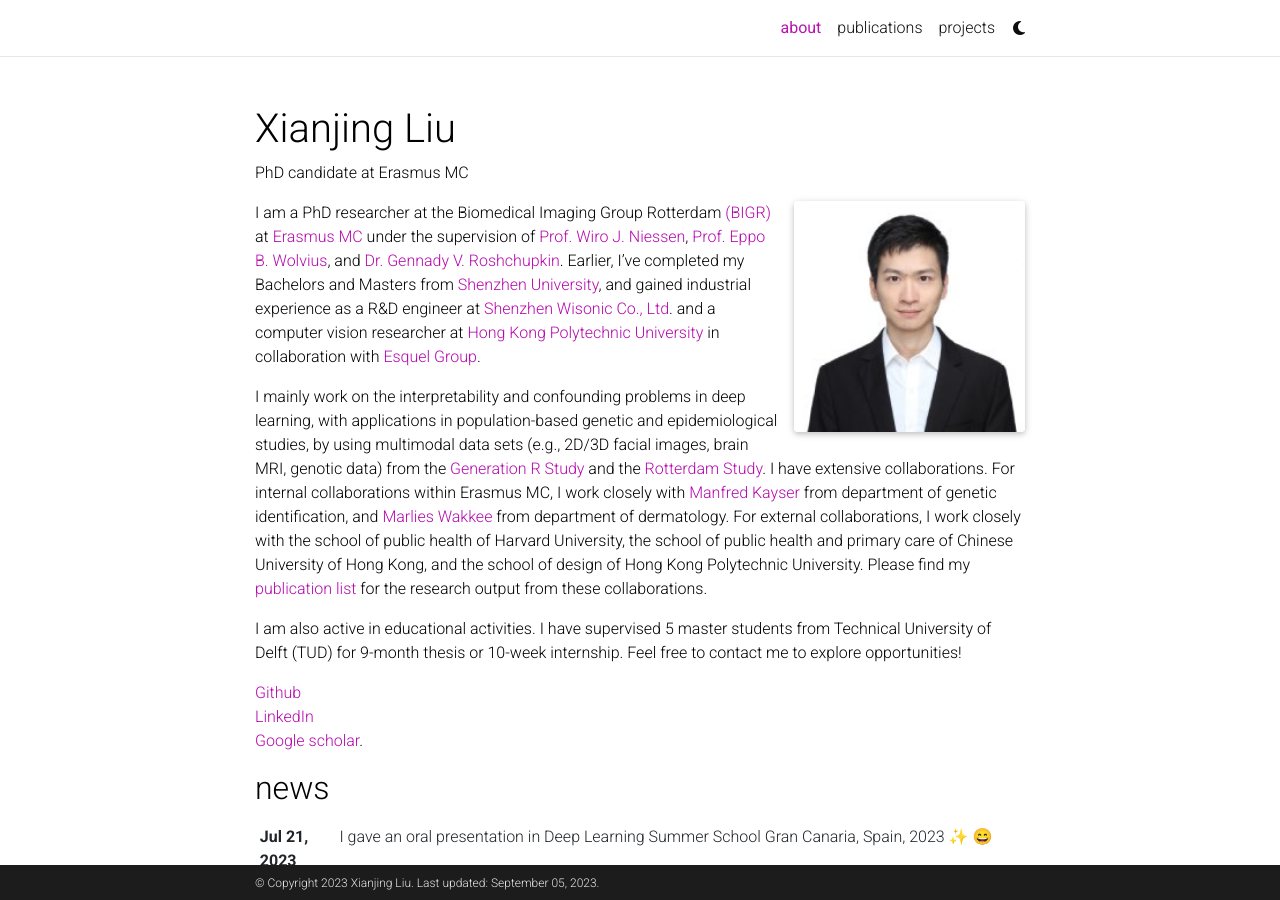
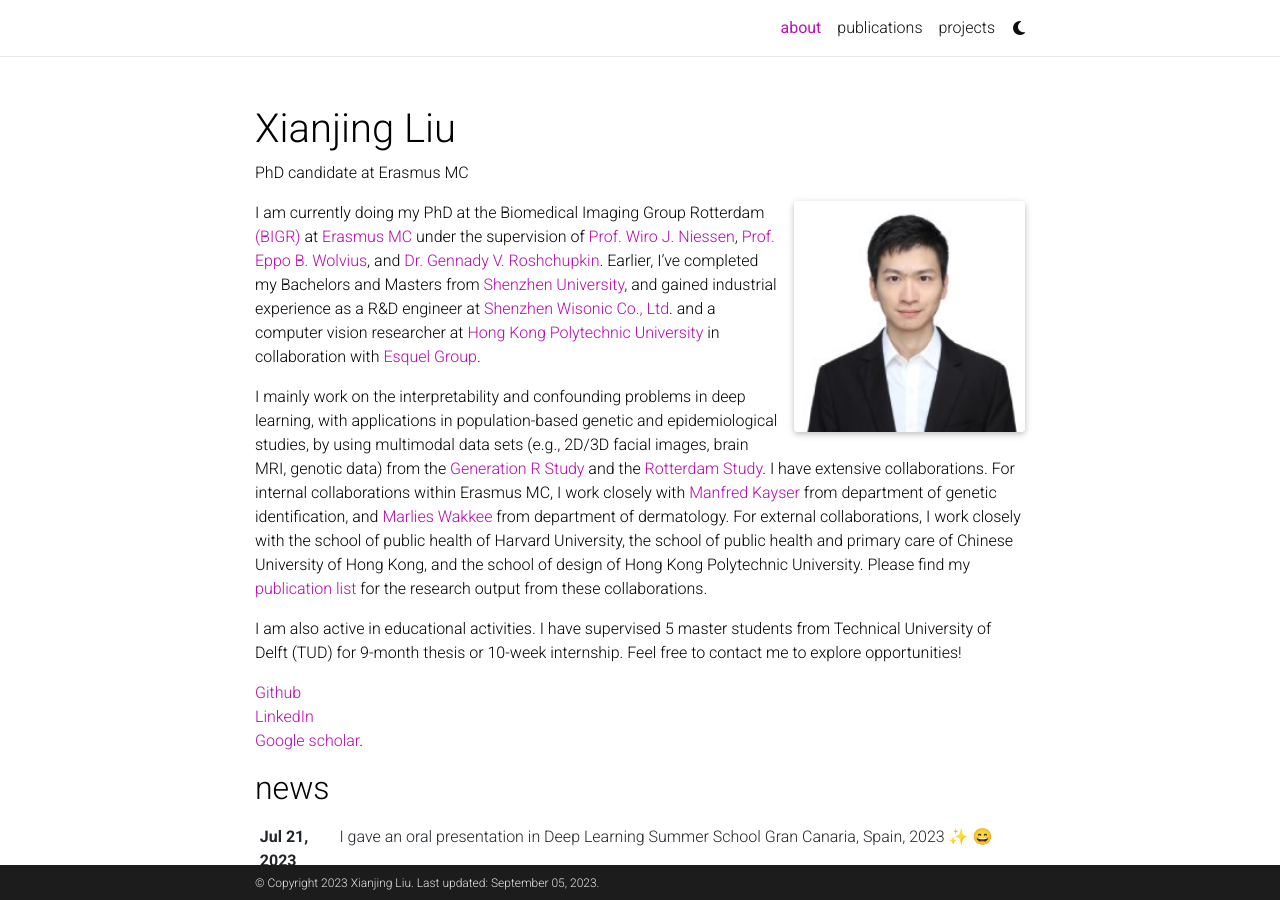
Before and after one commit to tsingmessage/tsingmessage.github.io, a Jekyll site: the page built from _pages/about.md, in a window 1280 px wide and 900 px high. Built offline with Jekyll 4.4.1, drawn with Linux system fonts in a browser that asks for light colours; full-size pictures stand in for the smaller copies a plugin makes; emoji names are drawn with the system emoji font; comment, search, counter and statistics services are not loaded; a style sheet for code colours, icons or effects is not loaded.

Commit message:
new title

```diff
--- a/_config.yml
+++ b/_config.yml
@@ -8,7 +8,7 @@
 last_name: Liu
 email: x.liu.1@erasmusmc.nl
 description: > # the ">" symbol means to ignore newlines until "footer_text:"
-  PhD candidate at Erasmus MC.
+  Computer vision researcher with rich academic and industrial experience.
 footer_text: >
 
 keywords: machine/deep learning, interpretability, confounders, imaging genetics, epidemiological studies  # add your own keywords or leave empty
--- a/_pages/about.md
+++ b/_pages/about.md
@@ -17,7 +17,7 @@
 social: true  # includes social icons at the bottom of the page
 ---
 
-I am a PhD researcher at the Biomedical Imaging Group Rotterdam [(BIGR)](https://bigr.nl/) at [Erasmus MC](https://www.erasmusmc.nl/en/) under the supervision of [Prof. Wiro J. Niessen](https://scholar.google.com/citations?user=jmKtufcAAAAJ&hl=en), [Prof. Eppo B. Wolvius](https://www.erasmusmc.nl/nl-nl/patientenzorg/zorgverleners/wolvius-eppo), and [Dr. Gennady V. Roshchupkin](https://www.roshchupkin.org/). Earlier, I’ve completed my Bachelors and Masters from [Shenzhen University](https://en.szu.edu.cn/), and gained industrial experience as a R&D engineer at [Shenzhen Wisonic Co., Ltd](https://www.wisonic.com/en/). and a computer vision researcher at [Hong Kong Polytechnic University](https://www.polyu.edu.hk/en/) in collaboration with [Esquel Group](https://www.esquel.com/).
+I am currently doing my PhD at the Biomedical Imaging Group Rotterdam [(BIGR)](https://bigr.nl/) at [Erasmus MC](https://www.erasmusmc.nl/en/) under the supervision of [Prof. Wiro J. Niessen](https://scholar.google.com/citations?user=jmKtufcAAAAJ&hl=en), [Prof. Eppo B. Wolvius](https://www.erasmusmc.nl/nl-nl/patientenzorg/zorgverleners/wolvius-eppo), and [Dr. Gennady V. Roshchupkin](https://www.roshchupkin.org/). Earlier, I’ve completed my Bachelors and Masters from [Shenzhen University](https://en.szu.edu.cn/), and gained industrial experience as a R&D engineer at [Shenzhen Wisonic Co., Ltd](https://www.wisonic.com/en/). and a computer vision researcher at [Hong Kong Polytechnic University](https://www.polyu.edu.hk/en/) in collaboration with [Esquel Group](https://www.esquel.com/).
 
 I mainly work on the interpretability and confounding problems in deep learning, with applications in population-based genetic and epidemiological studies, by using multimodal data sets (e.g., 2D/3D facial images, brain MRI, genotic data) from the [Generation R Study](https://generationr.nl/researchers/) and the [Rotterdam Study](https://www.erasmusmc.nl/en/research/core-facilities/ergo-the-rotterdam-study). I have extensive collaborations. For internal collaborations within Erasmus MC, I work closely with [Manfred Kayser](https://www.erasmusmc.nl/en/research/researchers/kayser-manfred) from department of genetic identification, and [Marlies Wakkee](https://www.erasmusmc.nl/nl-nl/kankerinstituut/patientenzorg/zorgverleners/wakkee-marlies) from department of dermatology. For external collaborations, I work closely with the  school of public health of Harvard University, the school of public health and primary care of Chinese University of Hong Kong, and the school of design of Hong Kong Polytechnic University. Please find my [publication list](https://scholar.google.com/citations?user=m2qycVQAAAAJ&hl=en) for the research output from these collaborations.
 
```
